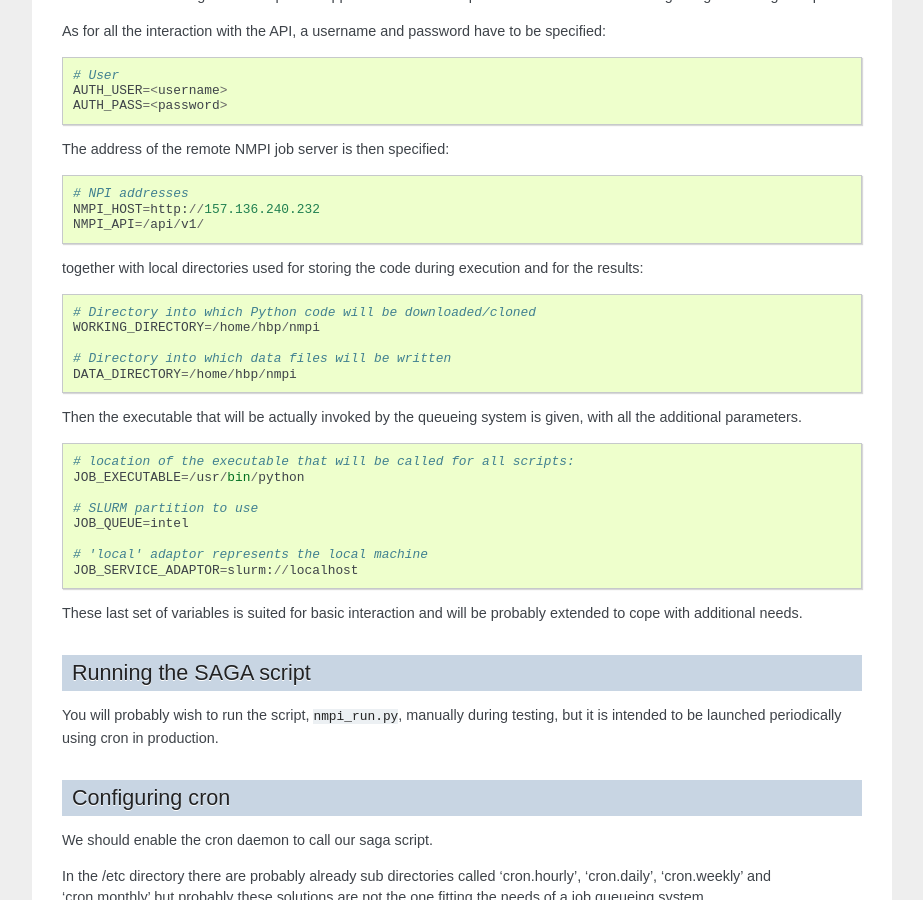
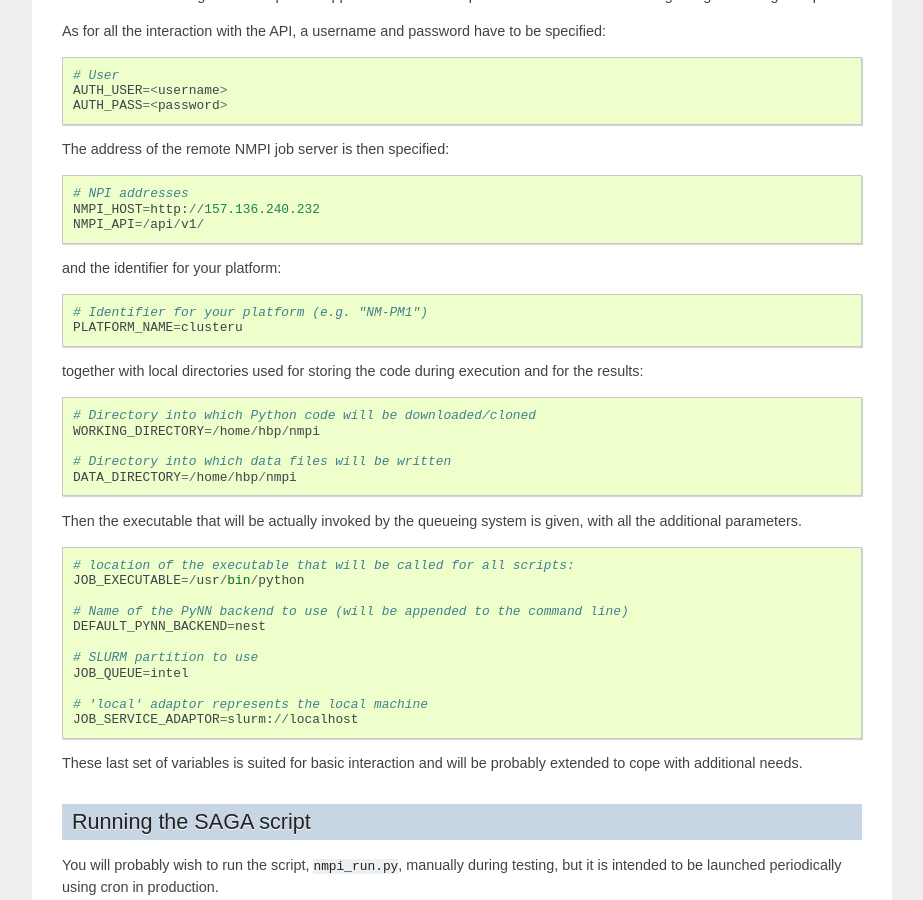
Before and after one commit to HumanBrainProject/hbp-neuromorphic-client, a Sphinx documentation site: the page built from doc/platform_developers.txt, in a window 1280 px wide and 900 px high, scrolled down 891 px. Shown: the whole window, without its empty margins (198-1121 px from the left). Built offline with Sphinx 7.4.7, drawn with Linux system fonts in a browser that asks for light colours.

```diff
--- a/doc/platform_developers.txt
+++ b/doc/platform_developers.txt
@@ -57,6 +57,13 @@
     NMPI_HOST=http://157.136.240.232
     NMPI_API=/api/v1/
 
+and the identifier for your platform:
+
+.. code-block:: python
+
+    # Identifier for your platform (e.g. "NM-PM1")
+    PLATFORM_NAME=clusteru
+
 together with local directories used for storing the code during execution and for the results:
 
 .. code-block:: python
@@ -73,6 +80,9 @@
 
     # location of the executable that will be called for all scripts:
     JOB_EXECUTABLE=/usr/bin/python
+
+    # Name of the PyNN backend to use (will be appended to the command line)
+    DEFAULT_PYNN_BACKEND=nest
 
     # SLURM partition to use
     JOB_QUEUE=intel
--- a/doc/platform_users.txt
+++ b/doc/platform_users.txt
@@ -36,8 +36,8 @@
   * the URL of a public Git repository
   * the URL of a zip or tar.gz archive
 
-In the latter two cases, the respository or archive must contain a top-level file named :file:`run.py`. The script must
-accept a single command-line argument, the name of the backend (e.g. "nest", "spinnaker"). Any other parameters or
+In the latter two cases, the respository or archive must contain a top-level file named :file:`run.py`.
+**The script must accept a single command-line argument**, the name of the backend (e.g. "nest", "spinnaker"). Any other parameters or
 data files needed by the script should be provided as input files.
 
 Input data
```
